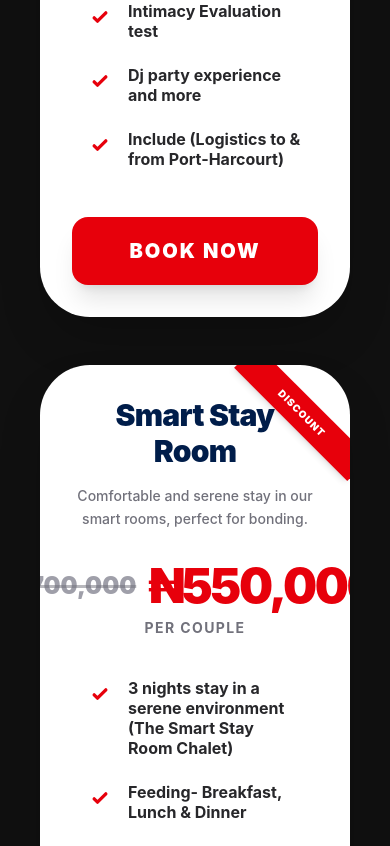
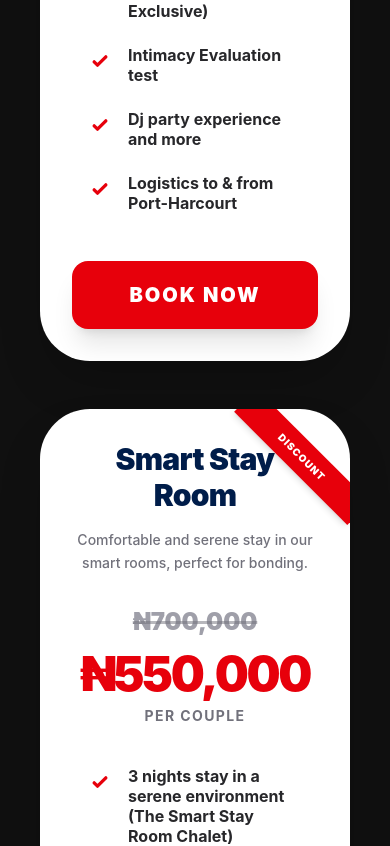
Before and after one commit to thecompassassembly/lovereboot, a Next.js app: page / in a window 390 px wide. Shown: the part 3800-4646 px from the top of the page. Built offline with nearby package versions, Linux system fonts and the light colour scheme.

Commit message:
style: standardize logistics text and update pricing layout to responsive column stack

```diff
--- a/app/page.tsx
+++ b/app/page.tsx
@@ -362,7 +362,7 @@ export default function Home() {
                     "Just us session (A husband and Wife Exclusive)",
                     "Intimacy Evaluation test",
                     "Dj party experience and more",
-                    "Include (Logistics to & from Port-Harcourt)",
+                    "Logistics to & from Port-Harcourt",
                   ],
                 },
                 {
@@ -381,7 +381,7 @@ export default function Home() {
                     "Just us session (A husband and Wife Exclusive)",
                     "Intimacy Evaluation test",
                     "Dj party experience and more",
-                    "Include ( Logistics to & from Port-Harcourt)",
+                    "Logistics to & from Port-Harcourt",
                   ],
                 },
               ].map((plan, i) => (
@@ -410,7 +410,7 @@ export default function Home() {
                     </p>
 
                     <div className="flex flex-col items-center mb-10">
-                      <div className="flex items-center gap-3">
+                      <div className="flex flex-col lg:flex-row items-center gap-3">
                         <span className="text-2xl md:text-3xl font-black text-zinc-400 line-through decoration-[3px] decoration-zinc-500/50">
                           {plan.oldPrice}
                         </span>
```
